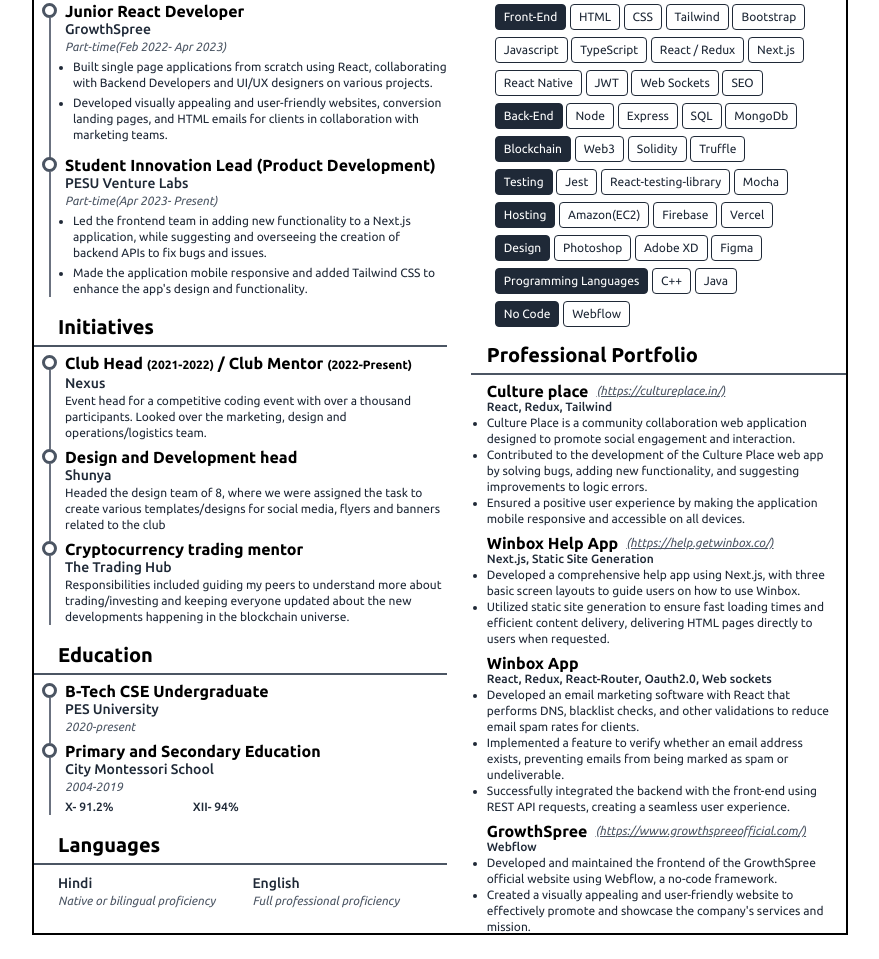
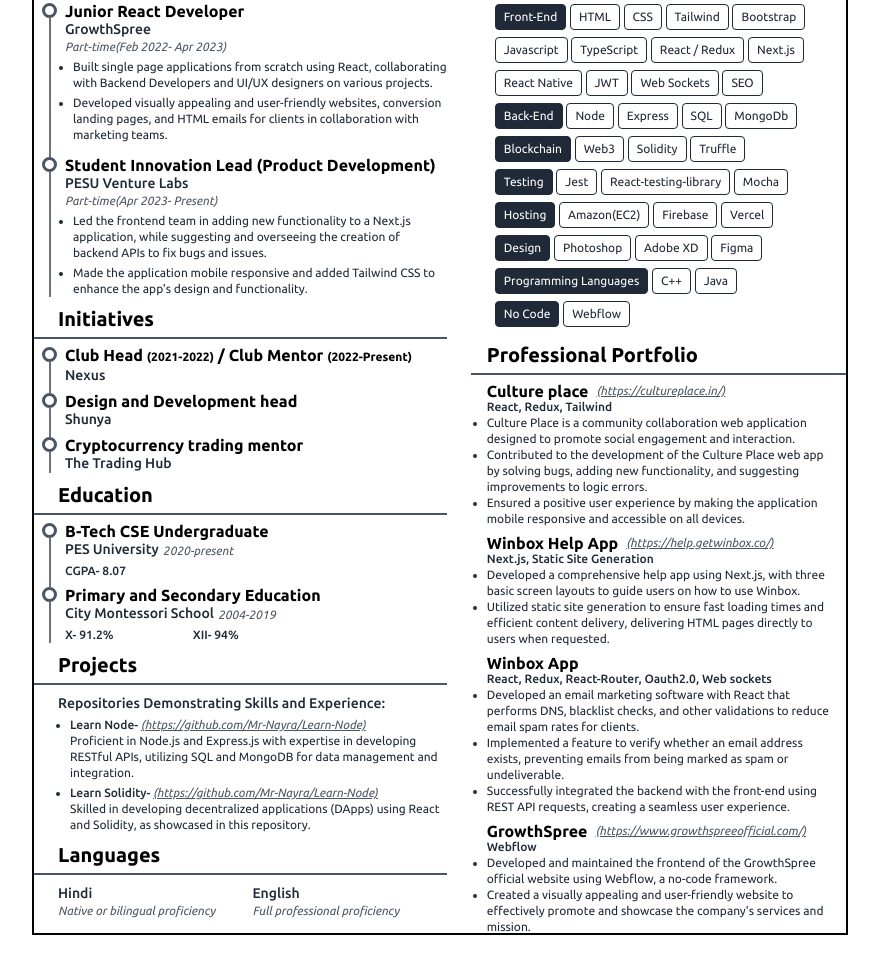
Before and after one commit to Mr-Nayra/Resume, a website built with Vite: page index.html in a window 1280 px wide. Shown: the part 217-1176 px from the top of the page, without its empty margins (200-1079 px from the left). Built offline with nearby package versions, Linux system fonts and the light colour scheme.

Commit message:
added projects

```diff
--- a/index.html
+++ b/index.html
@@ -59,11 +59,11 @@
     </div>
 
     <!-- Main section -->
-    <main class="flex">
+    <main class="flex gap-6">
       <!-- Left section -->
-      <section class="flex-[1.1] mr-6">
+      <section class="flex-[1.1]">
         <!-- Experience -->
-        <div class="mb-4">
+        <div class="mb-2">
           <h2 class="heading mb-2">Experience</h2>
           <div class="flex flex-row">
             <div class="flex flex-col items-center">
@@ -110,7 +110,7 @@
         </div>
 
         <!-- Initiatives -->
-        <div class="mb-4">
+        <div class="mb-2">
           <h2 class="heading mb-2">Initiatives</h2>
           <div class="flex flex-row">
             <div class="flex flex-col items-center">
@@ -121,11 +121,6 @@
               <h3 class="heading2">Club Head <span class="text-xs">(2021-2022)</span> / Club Mentor <span
                   class="text-xs">(2022-Present)</span></h3>
               <p class="subheading">Nexus</p>
-              <p class="text-xs text-gray-800">
-                Event head for a competitive coding event with over a thousand
-                participants. Looked over the marketing, design and
-                operations/logistics team.
-              </p>
             </div>
           </div>
           <div class="flex flex-row">
@@ -136,11 +131,6 @@
             <div class="mb-2">
               <h3 class="heading2">Design and Development head</h3>
               <p class="subheading">Shunya</p>
-              <p class="text-xs text-gray-800">
-                Headed the design team of 8, where we were assigned the task
-                to create various templates/designs for social media, flyers
-                and banners related to the club
-              </p>
             </div>
           </div>
           <div class="flex flex-row">
@@ -151,17 +141,13 @@
             <div>
               <h3 class="heading2">Cryptocurrency trading mentor</h3>
               <p class="subheading">The Trading Hub</p>
-              <p class="text-xs text-gray-800">
-                Responsibilities included guiding my peers to understand more
-                about trading/investing and keeping everyone updated about the
-                new developments happening in the blockchain universe.
-              </p>
+
             </div>
           </div>
         </div>
 
         <!-- Education -->
-        <div class="mb-4">
+        <div class="mb-2">
           <h2 class="heading">Education</h2>
           <div class="flex flex-row">
             <div class="flex flex-col items-center">
@@ -170,8 +156,13 @@
             </div>
             <div class="mb-2">
               <h3 class="heading2">B-Tech CSE Undergraduate</h3>
-              <p class="subheading">PES University</p>
-              <p class="subsubheading">2020-present</p>
+              <div class="flex items-end gap-x-1">
+                <p class="subheading">PES University</p>
+                <p class="subsubheading">2020-present</p>
+              </div>
+              <div class="flex mt-1">
+                <p class="text-xs font-medium text-gray-800 flex-1">CGPA- 8.07</p>
+              </div>
             </div>
           </div>
           <div class="flex flex-row">
@@ -181,8 +172,10 @@
             </div>
             <div>
               <h3 class="heading2">Primary and Secondary Education</h3>
-              <p class="subheading">City Montessori School</p>
-              <p class="subsubheading">2004-2019</p>
+              <div class="flex items-end gap-x-1">
+                <p class="subheading">City Montessori School</p>
+                <p class="subsubheading">2004-2019</p>
+              </div>
               <div class="flex mt-1">
                 <p class="text-xs font-medium text-gray-800 flex-1">X- 91.2%</p>
                 <p class="text-xs font-medium text-gray-800 flex-1">XII- 94%</p>
@@ -191,8 +184,34 @@
           </div>
         </div>
 
+        <!-- Personal Projects -->
+        <div class="mb-2">
+          <h2 class="heading">Projects</h2>
+          <div class="ml-6">
+            <p class="subheading">
+              Repositories Demonstrating Skills and Experience:
+            </p>
+            <ul class="list-disc ml-3">
+              <li class="text-xs text-gray-800 mt-1">
+                <span class="font-medium">Learn Node-</span>
+                <a href="https://github.com/Mr-Nayra/Learn-Node" class="italic underline text-gray-600">(https://github.com/Mr-Nayra/Learn-Node)</a>
+                <br />
+                Proficient in Node.js and Express.js with expertise in developing RESTful APIs, utilizing SQL and
+                MongoDB for data management and integration.
+              </li>
+              <li class="text-xs text-gray-800 mt-1">
+                <span class="font-medium">Learn Solidity-</span>
+                <a href="https://github.com/Mr-Nayra/Learn-Node" class="italic underline text-gray-600">(https://github.com/Mr-Nayra/Learn-Node)</a>
+                <br />
+                Skilled in developing decentralized applications (DApps) using React and Solidity, as showcased in
+                this repository.
+              </li>
+            </ul>
+          </div>
+        </div>
+
         <!-- Languages Known -->
-        <div class="mb-6">
+        <div class="mb-2">
           <h2 class="heading">Languages</h2>
           <div class="ml-6 mr-2 flex">
             <div class="w-1/2 pr-1">
@@ -210,7 +229,7 @@
       <!-- Right Section -->
       <section class="flex-1">
         <!-- Skills -->
-        <div class="mb-3">
+        <div class="mb-2">
           <h2 class="heading  pl-4">Skills</h2>
           <div class="ml-6 mr-2">
             <div>
@@ -350,7 +369,7 @@
         </div>
 
         <!-- Projects Section -->
-        <div class="mb-6 -mt-1">
+        <div class="mb-6">
           <h2 class="heading pl-4">Professional Portfolio</h2>
           <div class="ml-4 mr-2 mb-2">
             <div class="flex items-end gap-2">
```
